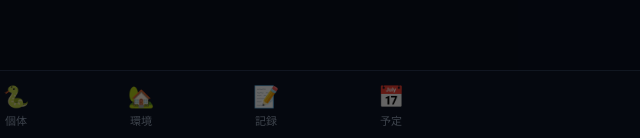
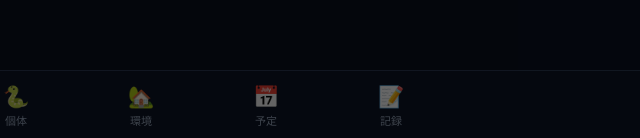
Before and after one commit to DogrunSasameat/Reptile-Note, a plain HTML site: page index.html in a window 1280 px wide. Shown: the part 659-797 px from the top of the page, 499-1139 px from the left. Drawn offline with Linux system fonts and the light colour scheme.

Commit message:
Add files via upload

```diff
--- a/index.html
+++ b/index.html
@@ -172,7 +172,7 @@ h2{font-size:15px;font-weight:650;letter-spacing:.01em}
 <section id="records" class="screen"><h1>飼育記録</h1><div class="card"><label class="field">個体</label><select id="recordPetFilter" onchange="renderRecords()"></select><label class="field">記録の種類</label><select id="recordTypeFilter" onchange="renderRecords()"><option value="">すべて</option><option>測定</option><option value="給餌">ごはん</option><option>脱皮</option><option>排泄</option><option>温度</option><option>湿度</option><option>お掃除</option><option>健康・通院</option><option>その他</option></select></div><div id="recordList"></div></section>
 <section id="calendar" class="screen"><h1>カレンダー</h1><div class="card"><div class="calendar-legend"><span>🍽️ 給餌</span><span>🐍 脱皮</span><span>💩 排泄</span><span>⚖️ 測定</span><span>🌡️ 温湿度</span><span>🩺 健康</span><span>🎂 誕生日</span><span>🏠 お迎え記念日</span></div><div class="row"><button class="btn" onclick="changeMonth(-1)">‹</button><strong id="monthTitle"></strong><button class="btn" onclick="changeMonth(1)">›</button></div><div id="calendarGrid" style="display:grid;grid-template-columns:repeat(7,1fr);gap:4px;margin-top:12px"></div></div></section>
 </main>
-<nav aria-label="メインメニュー"><button class="active" data-screen="home" onclick="show('home')" aria-label="ホーム"><b>🏠</b>ホーム</button><button data-screen="pets" onclick="show('pets')" aria-label="個体"><b>🐍</b>個体</button><button data-screen="environment" onclick="show('environment')" aria-label="飼育環境"><b>🏡</b>環境</button><button data-screen="records" onclick="show('records')" aria-label="飼育記録"><b>📝</b>記録</button><button data-screen="calendar" onclick="show('calendar')" aria-label="カレンダー"><b>📅</b>予定</button></nav>
+<nav aria-label="メインメニュー"><button class="active" data-screen="home" onclick="show('home')" aria-label="ホーム"><b>🏠</b>ホーム</button><button data-screen="pets" onclick="show('pets')" aria-label="個体"><b>🐍</b>個体</button><button data-screen="environment" onclick="show('environment')" aria-label="飼育環境"><b>🏡</b>環境</button><button data-screen="calendar" onclick="show('calendar')" aria-label="カレンダー"><b>📅</b>予定</button><button data-screen="records" onclick="show('records')" aria-label="飼育記録"><b>📝</b>記録</button></nav>
 <dialog id="tileDialog"><button class="close" onclick="closeDialog('tileDialog')">×</button><h2>ホームの表示項目</h2><p class="small">表示したい項目をオンにしてください。変更はすぐにホームへ反映されます。</p><div id="tileSwitches"></div><button class="btn full" style="margin-top:14px" onclick="closeDialog('tileDialog')">閉じる</button></dialog>
 <dialog id="petDialog"><button class="close" onclick="closeDialog('petDialog')">×</button><h2>個体データ</h2><form id="petForm"><input type="hidden" id="petId"><label class="field">名前 *</label><input id="petName" required placeholder="例：ククルカン"><label class="field">種類</label><input id="petSpecies" placeholder="例：ボールパイソン"><div class="grid pet-date-grid"><div><label class="field">性別</label><select id="petSex"><option>不明</option><option>♀</option><option>♂</option></select></div><div><label class="field">お迎え日</label><input id="petArrival" type="date" min="0001-01-01" max="9999-12-31"></div></div><label class="field">誕生日（分かる場合）</label><input id="petBirthday" type="date" min="0001-01-01" max="9999-12-31"><label class="field">モルフ・品種</label><input id="petMorph" placeholder="任意"><label class="field">写真</label><input id="petPhoto" type="file" accept="image/*"><img id="petPhotoPreview" class="photo-preview" hidden><label class="field">プロフィールメモ</label><textarea id="petNotes"></textarea><button class="btn primary full" type="submit">保存する</button></form></dialog>
 <dialog id="petPhotoDialog"><button class="close" onclick="closeDialog('petPhotoDialog')">×</button><h2>プロフィール写真を編集</h2><div class="small" id="petPhotoEditName"></div><form id="petPhotoForm"><input type="hidden" id="petPhotoEditId"><label class="field">写真を選択</label><input id="petPhotoEditFile" type="file" accept="image/jpeg,image/png,image/webp"><img id="petPhotoEditPreview" class="photo-preview" hidden><button class="btn primary full" type="submit">写真を保存</button></form></dialog>
```
